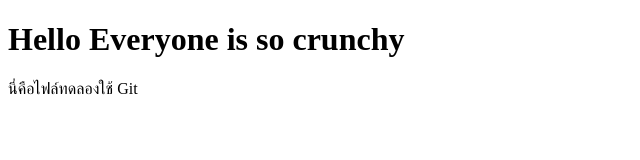
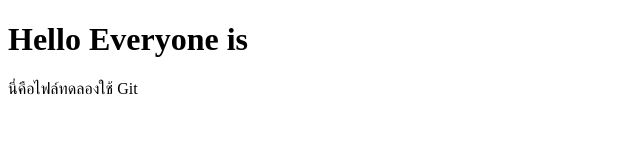
Before and after one commit to menulis4725/Github_Example, a plain HTML site: page index.html in a window 1280 px wide. Shown: the whole page, without its empty margins (0-640 px from the left). Drawn offline with Linux system fonts and the light colour scheme.

Commit message:
ลองแก้เล่นล่าสุดแล้ว

```diff
--- a/index.html
+++ b/index.html
@@ -4,7 +4,7 @@
   <title>My Git Test</title>
 </head>
 <body>
-  <h1>Hello Everyone is so crunchy</h1>
+  <h1>Hello Everyone is</h1>
   <p>นี่คือไฟล์ทดลองใช้ Git</p>
 </body>
 </html>
```
